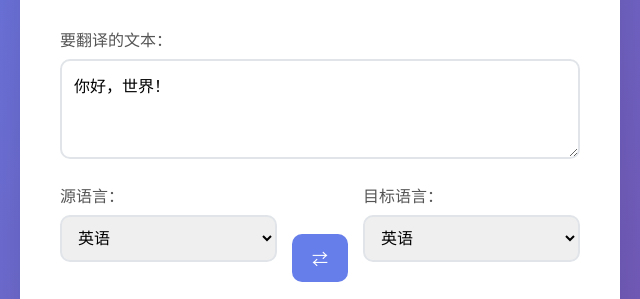
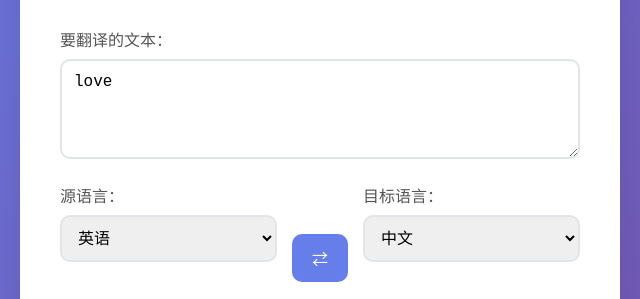
Before and after one commit to rollingonroad/translateproxy, a website: page public/index.html in a window 1280 px wide. Shown: the part 209-508 px from the top of the page, 320-960 px from the left. Drawn offline with Linux system fonts and the light colour scheme.

Commit message:
change default language to english

```diff
--- a/public/index.html
+++ b/public/index.html
@@ -161,7 +161,7 @@
 
         <div class="form-group">
             <label for="sourceText">要翻译的文本：</label>
-            <textarea id="sourceText" placeholder="请输入要翻译的文本...">你好，世界！</textarea>
+            <textarea id="sourceText" placeholder="请输入要翻译的文本...">love</textarea>
         </div>
 
         <div class="language-controls">
@@ -184,8 +184,8 @@
             <div class="form-group">
                 <label for="toLang">目标语言：</label>
                 <select id="toLang">
-                    <option value="en" selected>英语</option>
-                    <option value="zh">中文</option>
+                    <option value="en">英语</option>
+                    <option value="zh" selected>中文</option>
                     <option value="ja">日语</option>
                     <option value="ko">韩语</option>
                     <option value="fr">法语</option>
```
